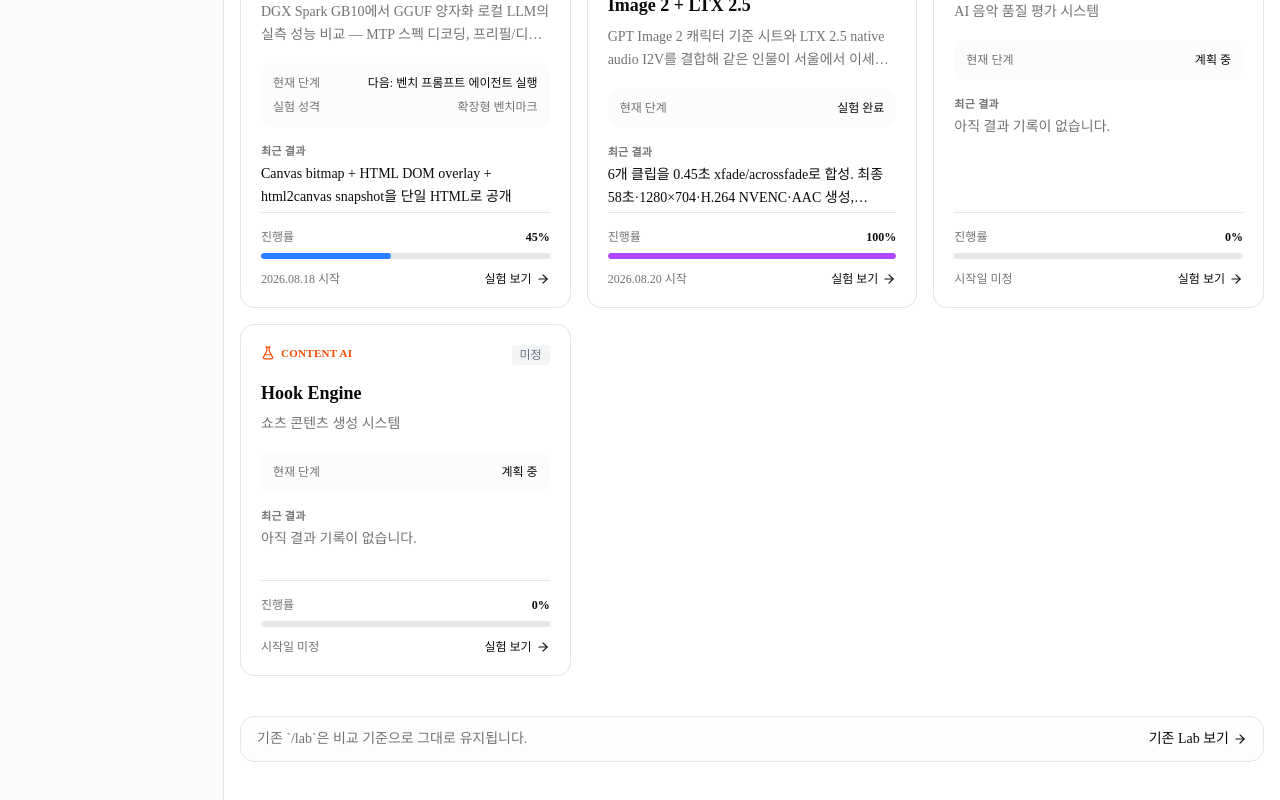
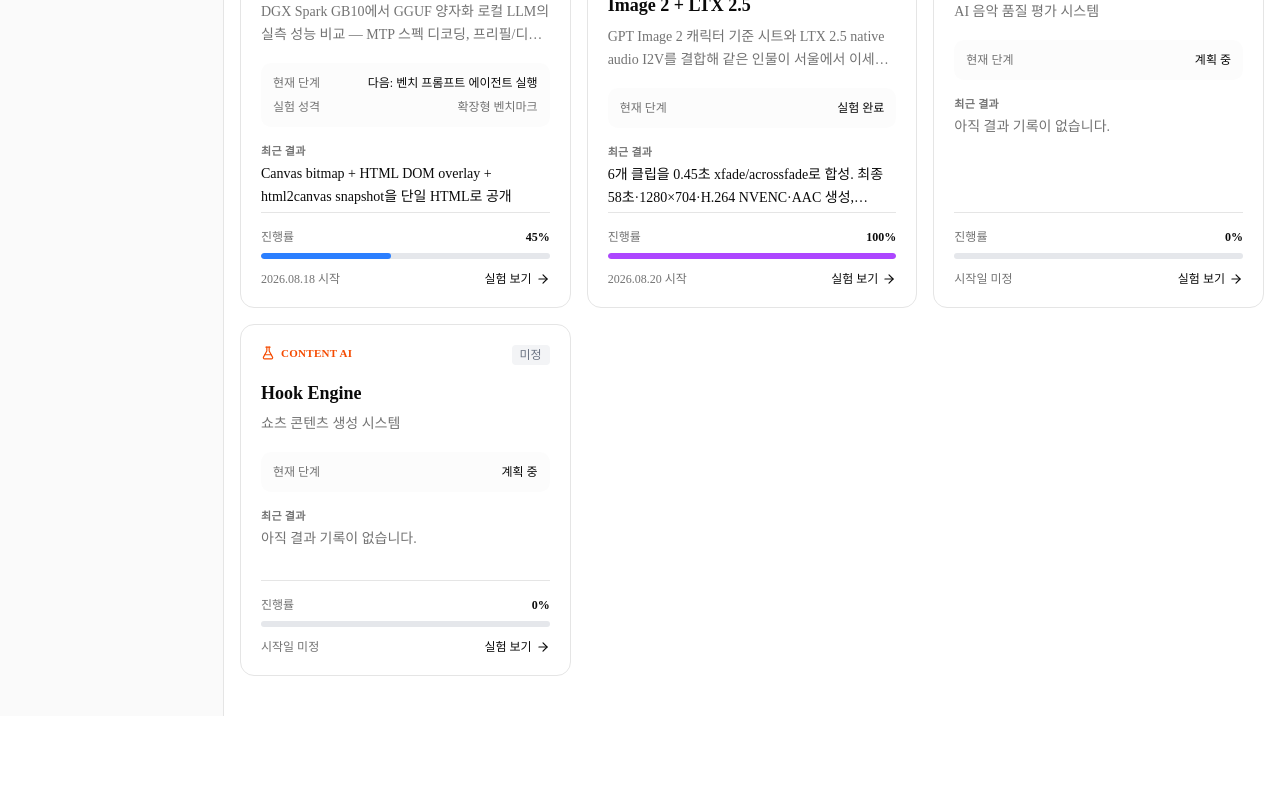
Before and after one commit to gdevsnack-ai-labs/devsnack-blog, a Next.js app: page /labs in a window 1280 px wide. Shown: the part 984-1784 px from the top of the page. After the commit the page ends 1700 px from the top, so only its background shows below. Built offline with nearby package versions, Linux system fonts and the light colour scheme.

Commit message:
fix: keep labs navigation isolated

```diff
--- a/src/app/labs/[id]/page.tsx
+++ b/src/app/labs/[id]/page.tsx
@@ -1,5 +1,5 @@
 import Link from 'next/link'
-import { ArrowLeft, ArrowRight, Calendar, CheckCircle2, ExternalLink, FileText, FlaskConical, PlayCircle } from 'lucide-react'
+import { ArrowLeft, Calendar, CheckCircle2, ExternalLink, FileText, FlaskConical, PlayCircle } from 'lucide-react'
 import { notFound } from 'next/navigation'
 import { experiments } from '@/data/experiments'
 import { ProgressBar } from '@/components/progress-bar'
@@ -161,11 +161,6 @@ export default async function LabsDetailPage({ params }: { params: Promise<{ id:
             </div>
           </section>
 
-          <div className="border-t border-border pt-6">
-            <Link href={`/lab/${experiment.id}`} className="inline-flex items-center gap-1.5 text-sm font-medium text-muted-foreground no-underline hover:text-foreground">
-              기존 Lab 상세 노트와 특수 위젯 보기 <ArrowRight className="h-4 w-4" />
-            </Link>
-          </div>
         </main>
       </div>
     </div>
--- a/src/app/labs/page.tsx
+++ b/src/app/labs/page.tsx
@@ -1,5 +1,5 @@
 import Link from 'next/link'
-import { ArrowRight, CheckCircle2, FlaskConical, ListFilter, Lightbulb } from 'lucide-react'
+import { CheckCircle2, FlaskConical, ListFilter, Lightbulb } from 'lucide-react'
 import { LabsProjectCard } from '@/components/labs-project-card'
 import { experiments, type ExperimentCategory } from '@/data/experiments'
 import { LAB_FILTERS, parseLabFilter, type LabFilter } from '@/lib/labs'
@@ -119,12 +119,6 @@ export default async function LabsPage({ searchParams }: { searchParams: SearchP
           )}
         </section>
 
-        <div className="mt-10 flex items-center justify-between gap-3 rounded-xl border border-border bg-muted/20 px-4 py-3 text-sm text-muted-foreground">
-          <span>기존 `/lab`은 비교 기준으로 그대로 유지됩니다.</span>
-          <Link href="/lab" className="inline-flex shrink-0 items-center gap-1 font-medium text-foreground no-underline hover:text-blue-600 dark:hover:text-blue-400">
-            기존 Lab 보기 <ArrowRight className="h-3.5 w-3.5" />
-          </Link>
-        </div>
       </div>
     </div>
   )
```
